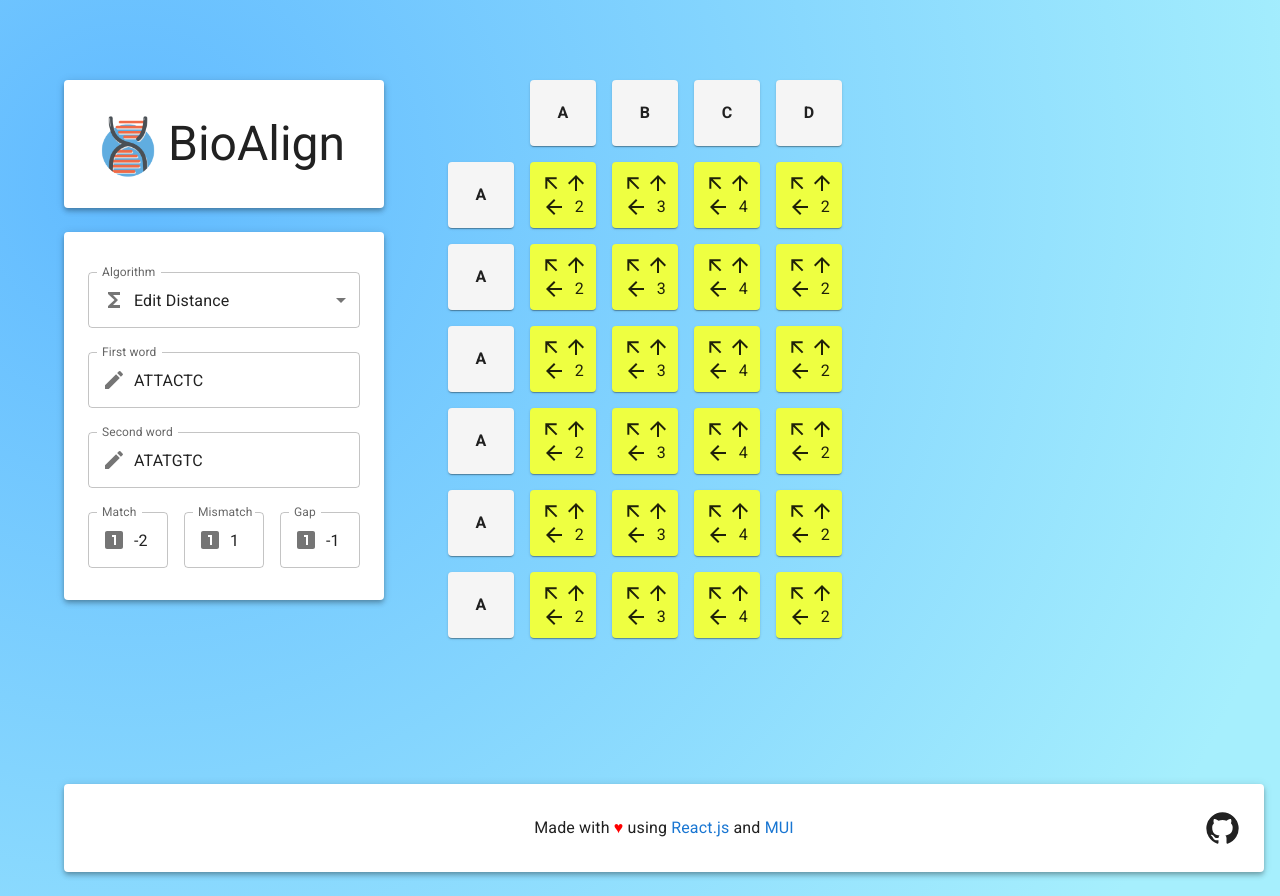
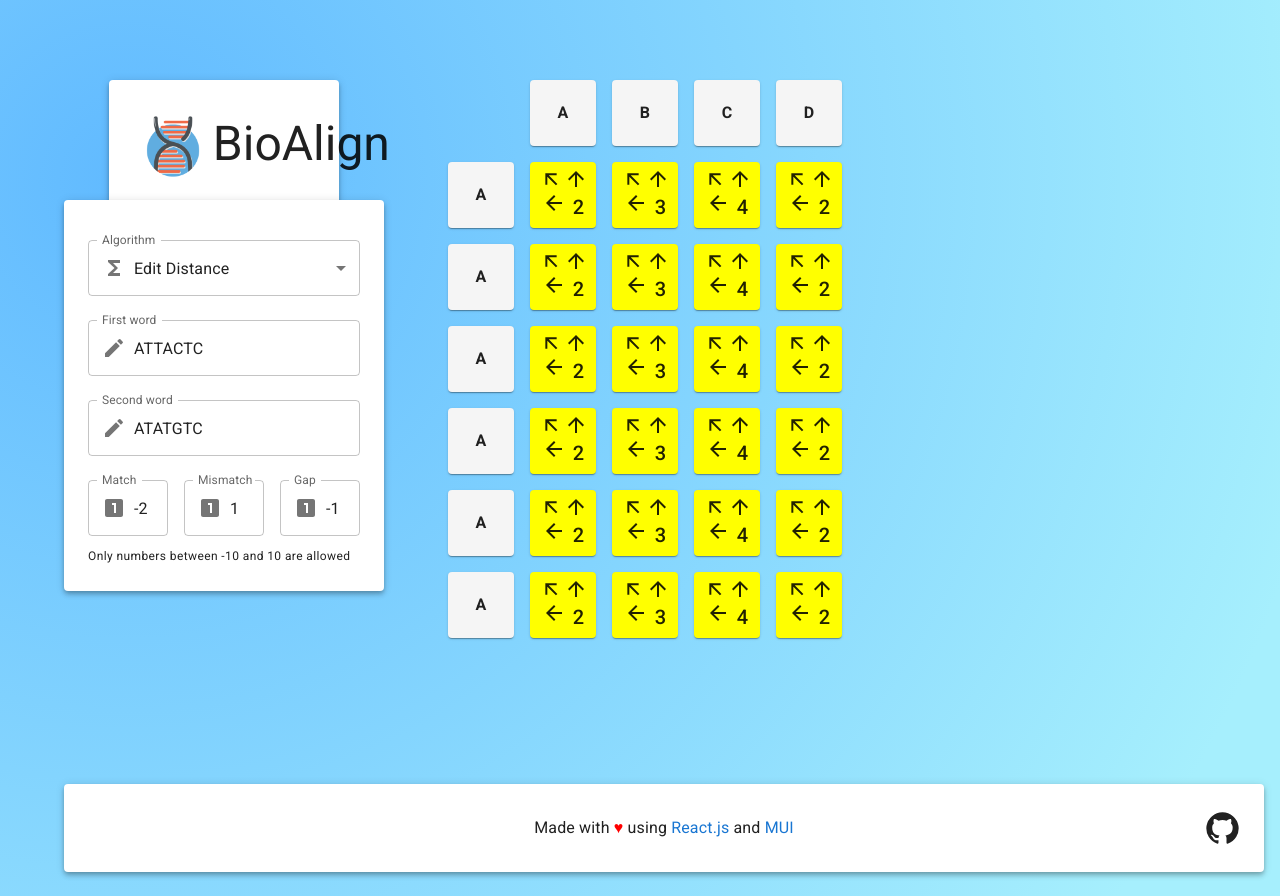
Before and after one commit to francescopastore/bio-align, a React (Create React App) app: page / in a window 1280 px wide. Built offline with nearby package versions, Linux system fonts and the light colour scheme.

Commit message:
Updated app structure

```diff
--- a/src/App.js
+++ b/src/App.js
@@ -10,10 +10,12 @@ import AppFooter from './components/AppFooter.js'
 function App() {
   return (
     <>
-      <Box sx={style.leftContainer}>
+      <Box sx={style.headerContainer}>
         <Box sx={style.inner}>
           <AppHeader></AppHeader>
         </Box>
+      </Box>
+      <Box sx={style.leftContainer}>
         <AppForm></AppForm>
       </Box>
       <Box sx={style.rightContainer}>
@@ -25,9 +27,16 @@ function App() {
 }
 
 const style = {
+  headerContainer: {
+    position: 'absolute',
+    top: '10vh',
+    left: '8.5vw',
+    width: '18vw',
+    height: '10vh',
+  },
   leftContainer: {
     position: 'absolute',
-    top: '10vh',
+    top: '25vh',
     left: '5vw',
     width: '25vw',
   },
@@ -35,7 +44,7 @@ const style = {
     position: 'absolute',
     top: '10vh',
     left: '35vw',
-    width: '65vw',
+    width: '60vw',
   },
   inner: {
     mb: 3,
--- a/src/components/AppForm.js
+++ b/src/components/AppForm.js
@@ -1,5 +1,6 @@
 import * as React from 'react'
 import Box from '@mui/material/Box'
+import Typography from '@mui/material/Typography'
 
 import AppContainer from './AppContainer'
 
@@ -40,6 +41,9 @@ export default function AppForm() {
           handleChange={handleSecondWord}
         ></FormInputNumber>
       </Box>
+      <Typography variant="caption">
+        Only numbers between -10 and 10 are allowed
+      </Typography>
     </AppContainer>
   )
 }
--- a/src/components/AppForm/FormInputNumber.js
+++ b/src/components/AppForm/FormInputNumber.js
@@ -8,14 +8,21 @@ import LooksOneIcon from '@mui/icons-material/LooksOne'
  */
 export default function FormInputNumber(props) {
   const [value, setValue] = React.useState(props.defaultValue)
+
   const handleChange = (e) => {
-    const value = e.target.value.toUpperCase()
-    setValue(value)
+    const value = parseInt(e.target.value)
+    if (isNaN(value)) {
+      setValue(0)
+    } else {
+      setValue(value)
+    }
     props.handleChange(value)
   }
+
   const isError = () => {
-    return value.length > 20
+    return isNaN(parseInt(value)) || value < -10 || value > 10
   }
+
   return (
     <FormControl margin="normal" sx={props.style}>
       <TextField
@@ -24,7 +31,7 @@ export default function FormInputNumber(props) {
         value={value}
         error={isError()}
         variant="outlined"
-        helperText={isError() ? 'Max 20 alphabetic characters' : ''}
+        helperText={isError()}
         data-testid="value-input"
         InputProps={{
           startAdornment: (
--- a/src/components/AppTableCard.js
+++ b/src/components/AppTableCard.js
@@ -4,10 +4,10 @@ import Box from '@mui/material/Box'
 import Paper from '@mui/material/Paper'
 import ArrowUpwardIcon from '@mui/icons-material/ArrowUpward'
 import ArrowBackIcon from '@mui/icons-material/ArrowBack'
-import { lime, grey } from '@mui/material/colors'
+import { yellow, grey } from '@mui/material/colors'
 
 export default function AppTableCard(props) {
-  const value = parseFloat(props.children.value)
+  const value = parseInt(props.children.value)
   style.paper.backgroundColor = generateColor(value)
   return (
     <Paper sx={style.paper}>
@@ -22,7 +22,7 @@ function generateColor(value) {
   if (isNaN(value)) {
     return grey['A100']
   } else {
-    return lime['A200']
+    return yellow['A200']
   }
 }
 
@@ -38,7 +38,7 @@ function generateNumberCard(value) {
       <ArrowUpwardIcon sx={{ transform: 'rotate(-45deg)' }}></ArrowUpwardIcon>
       <ArrowUpwardIcon></ArrowUpwardIcon>
       <ArrowBackIcon></ArrowBackIcon>
-      <Typography>{value}</Typography>
+      <Typography variant="h6">{value}</Typography>
     </Box>
   )
 }
```
